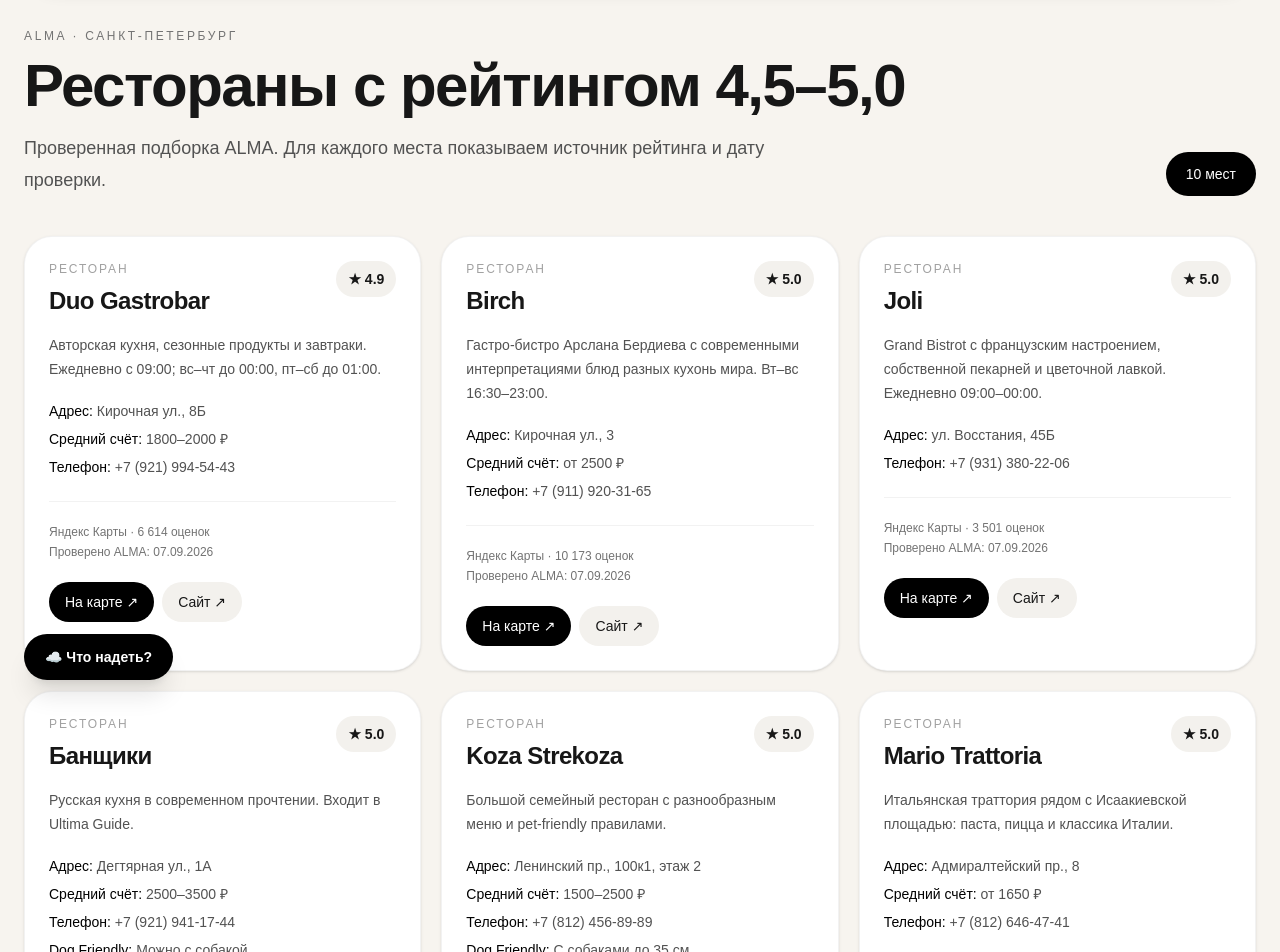
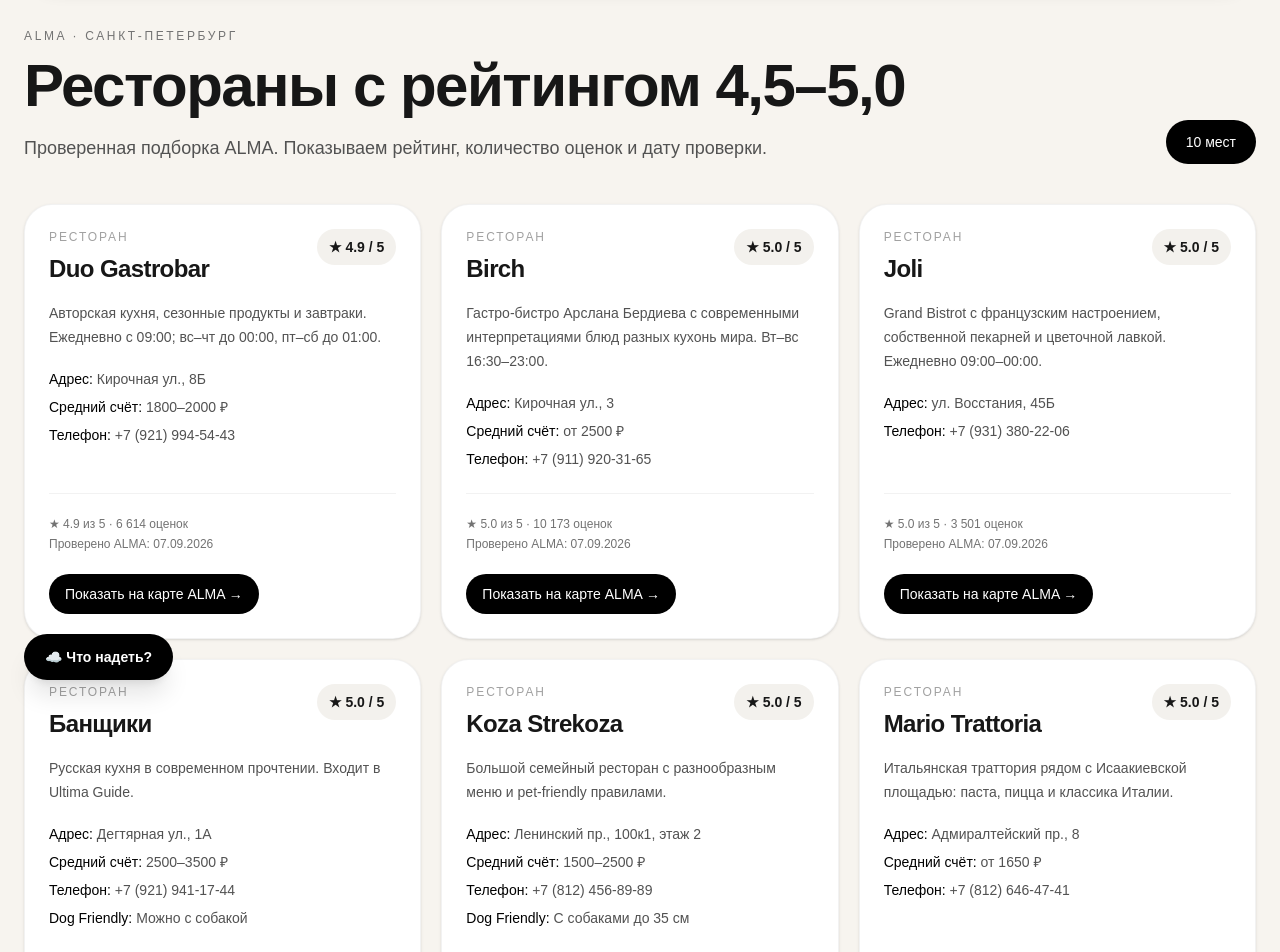
Before and after one commit to olgakastanova48386-dotcom/alma, a Next.js app: page /restaurants in a window 1280 px wide. Shown: the part 100-1052 px from the top of the page. Built offline with nearby package versions, Linux system fonts and the light colour scheme; no server answers.

Commit message:
Keep restaurant navigation inside ALMA

```diff
--- a/app/restaurants/page.tsx
+++ b/app/restaurants/page.tsx
@@ -6,92 +6,20 @@ export default function RestaurantsPage() {
     <main className="min-h-screen bg-[#f7f4ef] pt-28 sm:pt-32 pb-16">
       <div className="max-w-7xl mx-auto px-4 sm:px-6">
         <div className="flex flex-col lg:flex-row lg:items-end lg:justify-between gap-6">
-          <div>
-            <p className="text-xs uppercase tracking-[0.22em] text-neutral-500">
-              ALMA · Санкт-Петербург
-            </p>
-            <h1 className="mt-3 text-4xl sm:text-5xl lg:text-6xl font-bold tracking-tight">
-              Рестораны с рейтингом 4,5–5,0
-            </h1>
-            <p className="mt-4 max-w-3xl text-neutral-600 text-base sm:text-lg leading-8">
-              Проверенная подборка ALMA. Для каждого места показываем источник рейтинга и дату проверки.
-            </p>
-          </div>
-
-          <div className="rounded-full bg-black text-white px-5 py-3 text-sm font-medium self-start lg:self-auto">
-            {restaurantPlaces.length} мест
-          </div>
+          <div><p className="text-xs uppercase tracking-[0.22em] text-neutral-500">ALMA · Санкт-Петербург</p><h1 className="mt-3 text-4xl sm:text-5xl lg:text-6xl font-bold tracking-tight">Рестораны с рейтингом 4,5–5,0</h1><p className="mt-4 max-w-3xl text-neutral-600 text-base sm:text-lg leading-8">Проверенная подборка ALMA. Показываем рейтинг, количество оценок и дату проверки.</p></div>
+          <div className="rounded-full bg-black text-white px-5 py-3 text-sm font-medium self-start lg:self-auto">{restaurantPlaces.length} мест</div>
         </div>
-
         <div className="mt-10 grid md:grid-cols-2 xl:grid-cols-3 gap-5">
-          {restaurantPlaces.map((place) => (
-            <article
-              key={place.id}
-              className="rounded-[28px] bg-white border border-black/5 p-6 shadow-sm flex flex-col"
-            >
-              <div className="flex items-start justify-between gap-4">
-                <div>
-                  <p className="text-xs uppercase tracking-[0.16em] text-neutral-400">Ресторан</p>
-                  <h2 className="mt-2 text-2xl font-semibold tracking-tight">{place.name}</h2>
-                </div>
-                <div className="shrink-0 rounded-full bg-[#f3f1ed] px-3 py-2 text-sm font-semibold">
-                  ★ {place.rating.toFixed(1)}
-                </div>
-              </div>
-
+          {restaurantPlaces.map((place, index) => (
+            <article key={place.id} className="rounded-[28px] bg-white border border-black/5 p-6 shadow-sm flex flex-col">
+              <div className="flex items-start justify-between gap-4"><div><p className="text-xs uppercase tracking-[0.16em] text-neutral-400">Ресторан</p><h2 className="mt-2 text-2xl font-semibold tracking-tight">{place.name}</h2></div><div className="shrink-0 rounded-full bg-[#f3f1ed] px-3 py-2 text-sm font-semibold">★ {place.rating.toFixed(1)} / 5</div></div>
               <p className="mt-4 text-sm leading-6 text-neutral-600">{place.note}</p>
-
-              <div className="mt-5 space-y-2 text-sm text-neutral-600">
-                <p><span className="text-black font-medium">Адрес:</span> {place.address}</p>
-                {place.averageBill && (
-                  <p><span className="text-black font-medium">Средний счёт:</span> {place.averageBill}</p>
-                )}
-                {place.phone && (
-                  <p><span className="text-black font-medium">Телефон:</span> {place.phone}</p>
-                )}
-                {place.dogFriendly && (
-                  <p><span className="text-black font-medium">Dog Friendly:</span> {place.dogFriendly}</p>
-                )}
-              </div>
-
-              <div className="mt-6 pt-5 border-t border-black/5 text-xs text-neutral-500 leading-5">
-                <p>{place.ratingSource} · {place.ratingCount.toLocaleString("ru-RU")} оценок</p>
-                <p>Проверено ALMA: {place.ratingUpdated}</p>
-              </div>
-
-              <div className="mt-5 flex flex-wrap gap-2">
-                <a
-                  href={place.sourceUrl}
-                  target="_blank"
-                  rel="noreferrer"
-                  className="inline-flex rounded-full bg-black text-white px-4 py-2.5 text-sm font-medium"
-                >
-                  На карте ↗
-                </a>
-
-                {place.website && (
-                  <a
-                    href={place.website}
-                    target="_blank"
-                    rel="noreferrer"
-                    className="inline-flex rounded-full bg-[#f3f1ed] px-4 py-2.5 text-sm font-medium"
-                  >
-                    Сайт ↗
-                  </a>
-                )}
-              </div>
+              <div className="mt-5 space-y-2 text-sm text-neutral-600"><p><span className="text-black font-medium">Адрес:</span> {place.address}</p>{place.averageBill && <p><span className="text-black font-medium">Средний счёт:</span> {place.averageBill}</p>}{place.phone && <p><span className="text-black font-medium">Телефон:</span> {place.phone}</p>}{place.dogFriendly && <p><span className="text-black font-medium">Dog Friendly:</span> {place.dogFriendly}</p>}</div>
+              <div className="mt-auto pt-6"><div className="pt-5 border-t border-black/5 text-xs text-neutral-500 leading-5"><p>★ {place.rating.toFixed(1)} из 5 · {place.ratingCount.toLocaleString("ru-RU")} оценок</p><p>Проверено ALMA: {place.ratingUpdated}</p></div><div className="mt-5"><Link href={`/map?place=${2001 + index}`} className="inline-flex rounded-full bg-black text-white px-4 py-2.5 text-sm font-medium">Показать на карте ALMA →</Link></div></div>
             </article>
           ))}
         </div>
-
-        <div className="mt-10">
-          <Link
-            href="/collections"
-            className="inline-flex rounded-full bg-white border border-black/5 px-5 py-3 text-sm font-medium shadow-sm"
-          >
-            ← К подборкам
-          </Link>
-        </div>
+        <div className="mt-10"><Link href="/map" className="inline-flex rounded-full bg-white border border-black/5 px-5 py-3 text-sm font-medium shadow-sm">← К карте</Link></div>
       </div>
     </main>
   );
```
